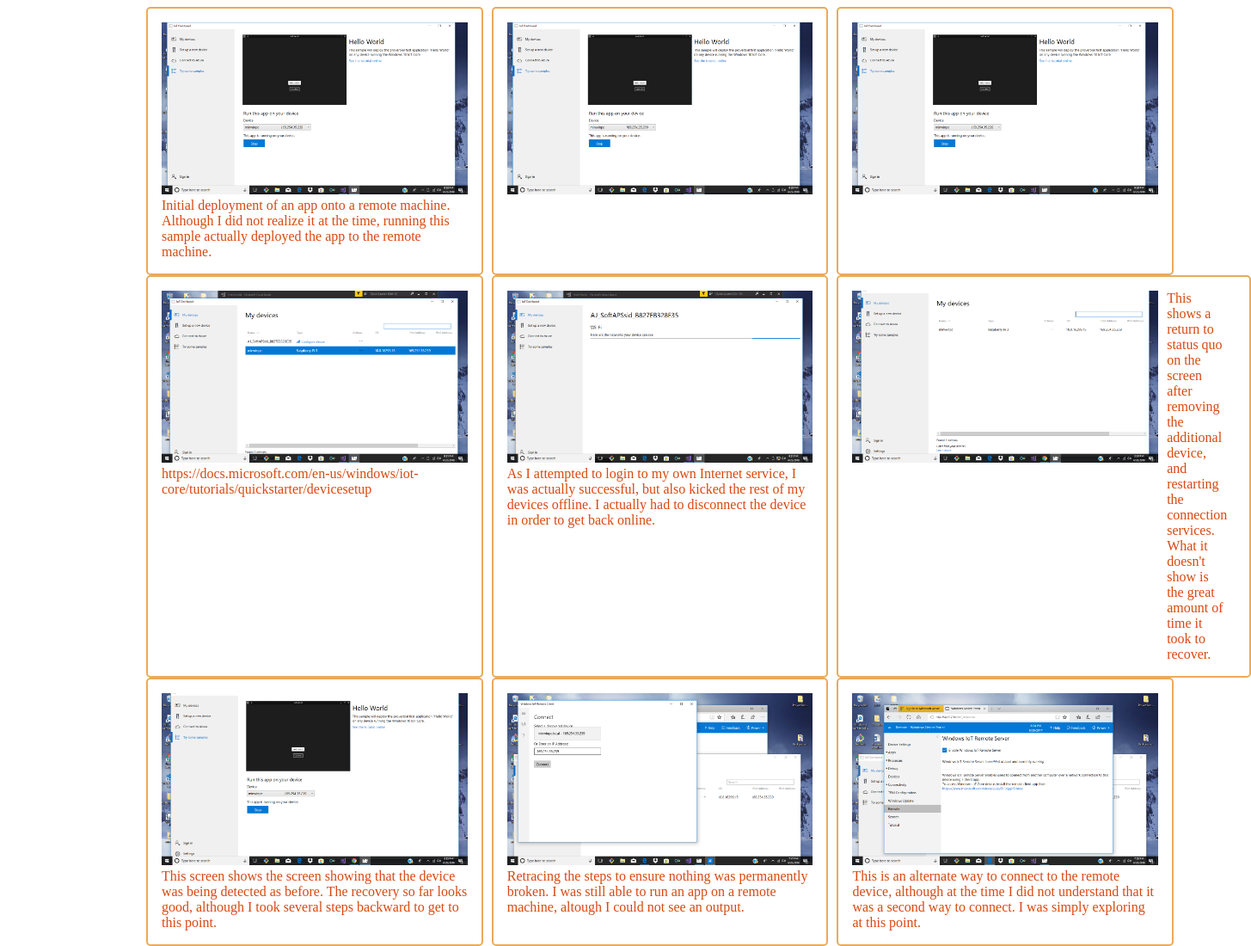
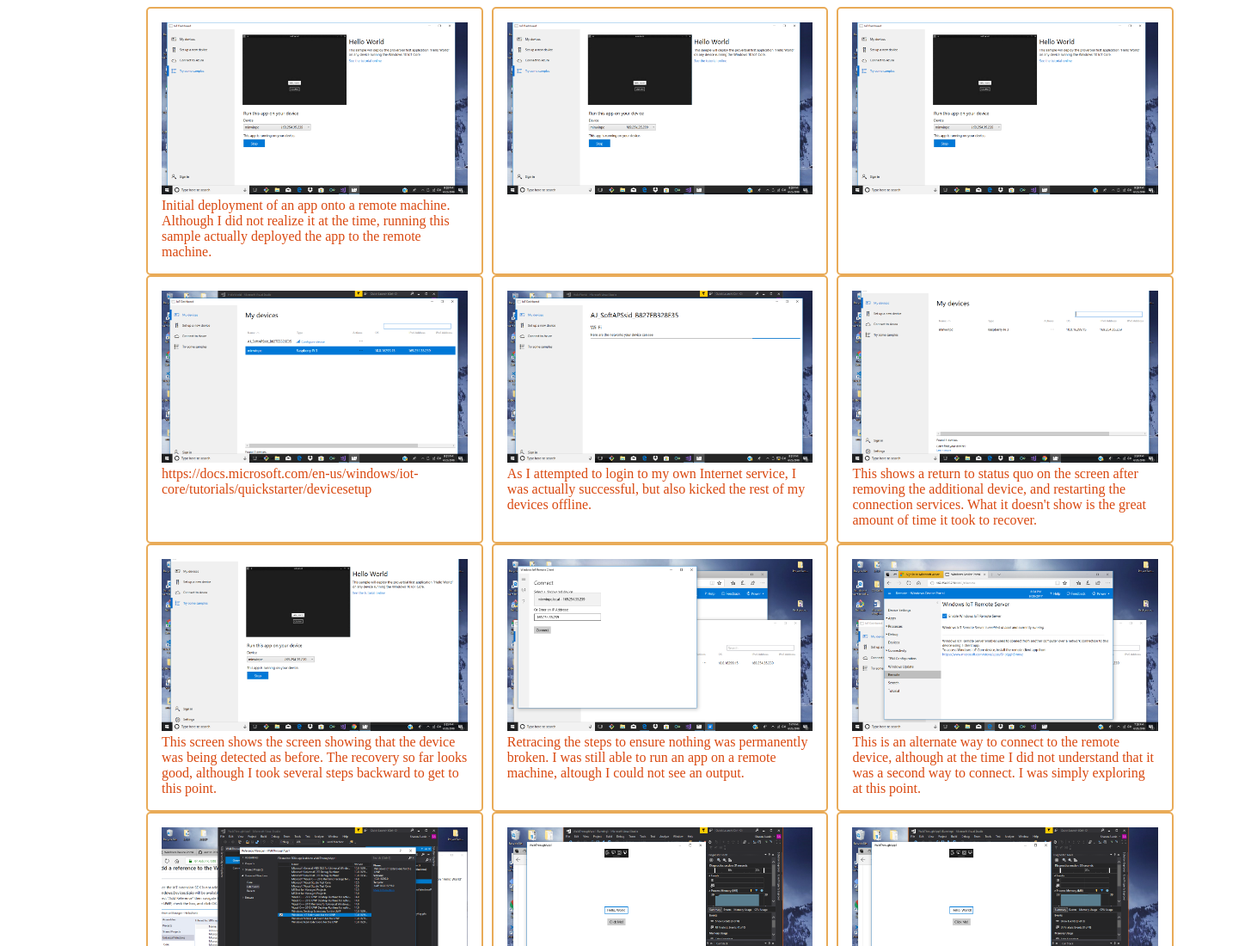
Before and after one commit to austin-2018/GitHub.io, a plain HTML site: page index.html in a window 1280 px wide. Shown: the top 1100 px of the page at 86% size, 1455 px wide, since content can reach past the window. Drawn offline with Linux system fonts and the light colour scheme.

Commit message:
Update index.html

```diff
--- a/index.html
+++ b/index.html
@@ -34,8 +34,8 @@
     </div><!-- wrapper -->
     <div class="wrapper">
          <div><a href="images/Screenshot (7).png"><img src="/images/Screenshot (7).png" style="height:200px;"/></a>https://docs.microsoft.com/en-us/windows/iot-core/tutorials/quickstarter/devicesetup</div>
-          <div><a href="images/Screenshot (8).png"><img src="/images/Screenshot (8).png" style="height:200px;"/></a>As I attempted to login to my own Internet service, I was actually successful, but also kicked the rest of my devices offline.  I actually had to disconnect the device in order to get back online.</div>
-          <div class="wrapper"><a href="images/Screenshot (9).png"><img src="/images/Screenshot (9).png" style="height:200px;"/></a>This shows a return to status quo on the screen after removing the additional device, and restarting the connection services. What it doesn't show is the great amount of time it took to recover.</div>
+         <div><a href="images/Screenshot (8).png"><img src="/images/Screenshot (8).png" style="height:200px;"/></a>As I attempted to login to my own Internet service, I was actually successful, but also kicked the rest of my devices offline. </div>
+         <div><a href="images/Screenshot (9).png"><img src="/images/Screenshot (9).png" style="height:200px;"/></a>This shows a return to status quo on the screen after removing the additional device, and restarting the connection services. What it doesn't show is the great amount of time it took to recover.</div>
     </div><!-- wrapper -->
 
     <div class="wrapper">
```
